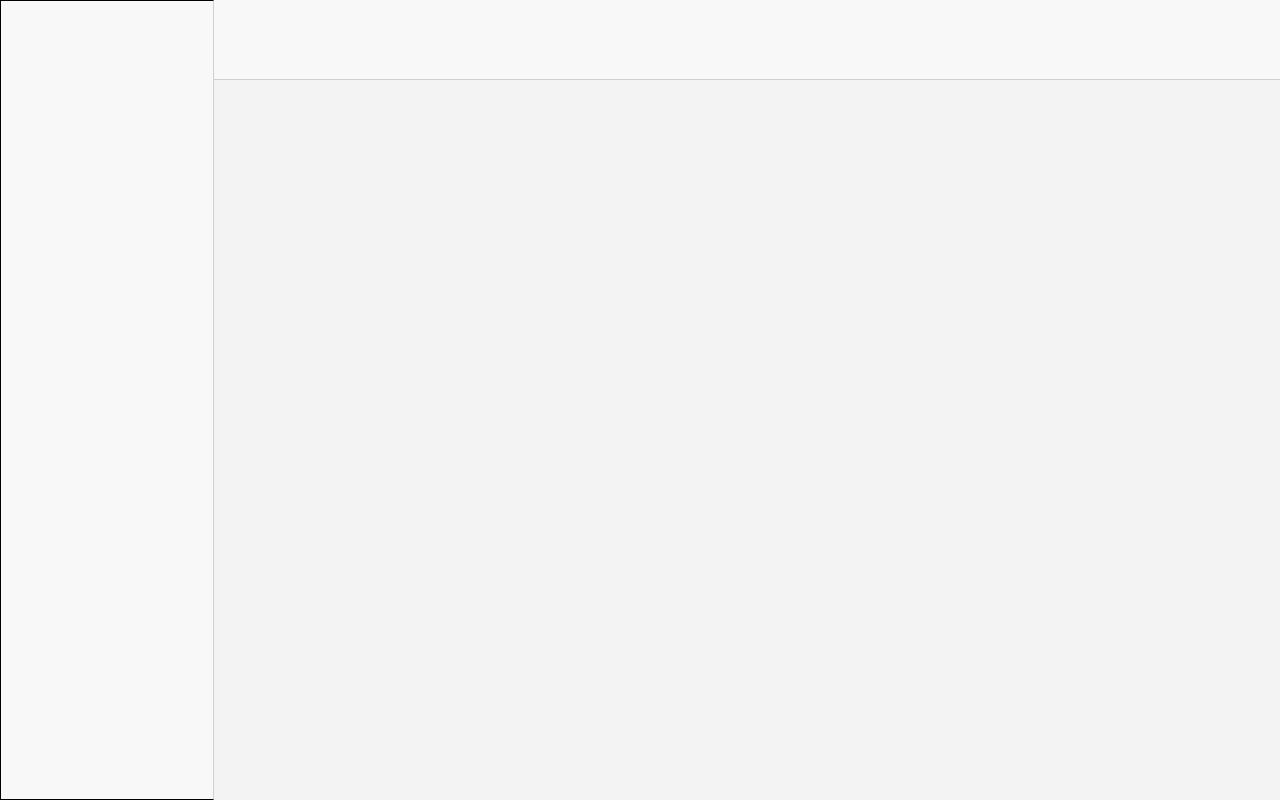
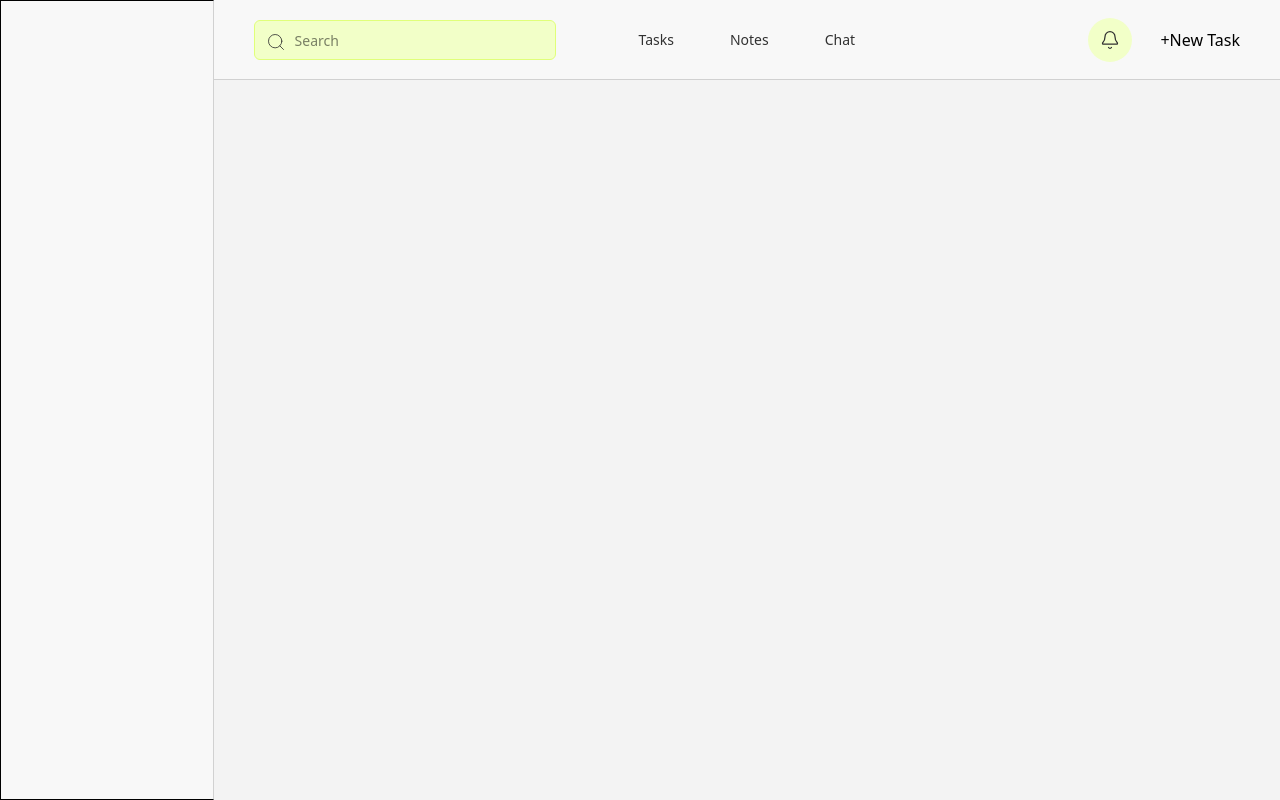
Before and after one commit to Efandio/Proment, a React (Vite) app: page / in a window 1280 px wide. Built offline with nearby package versions, Linux system fonts and the light colour scheme.

Commit message:
main dashboard header

```diff
--- a/src/App.tsx
+++ b/src/App.tsx
@@ -1,3 +1,4 @@
+import DashboardHeader from "./components/DashboardHeader"
 
 
 function App() {
@@ -15,8 +16,8 @@ function App() {
         <div className="w-full h-full">
 
         {/* Header */}
-          <div className="w-full h-[8vh] lg:h-[10vh] bg-CardAndSidebar border-b border-b-LightStroke flex items-center">
-
+          <div className="w-full h-[8vh] lg:h-[10vh] px-10 bg-CardAndSidebar border-b border-b-LightStroke flex items-center">
+            <DashboardHeader />
           </div>
 
         {/* Content */}
--- /dev/null
+++ b/src/components/DashboardHeader.tsx
@@ -0,0 +1,58 @@
+import { Bell, Search } from "lucide-react";
+import MyButton from "./ui/Button";
+
+type MainFeaturesNavigationType = {
+    id: number;
+    title: string;
+    isDisable: boolean;
+}[]
+
+const mainFeaturesNavigation: MainFeaturesNavigationType = [
+    {
+        id: 0,
+        title: "Tasks",
+        isDisable: false,
+    },
+    {
+        id: 1,
+        title: "Notes",
+        isDisable: false,
+    },
+    {
+        id: 2,
+        title: "Chat",
+        isDisable: true,
+    },
+]
+
+
+const DashboardHeader = () => {
+    return (
+        <div className="flex items-center w-full h-full gap-10">
+
+            <div className="w-full h-full flex justify-start items-center">
+                <Search className="absolute text-TextColorLightMode translate-x-3 translate-y-0.5" size={20} color="#313131" strokeWidth={'1'} />
+                <input type="text" name="" id="" className="w-full h-10 bg-SoftPrimary rounded-md placeholder:text-sm px-10 py-3 focus:outline-none border border-PrimaryLight" placeholder="Search" />
+            </div>
+
+            <div className="w-full h-full flex items-center gap-10 text-TextColorLightMode text-sm justify-center">
+                {mainFeaturesNavigation.map((a, i) => (
+                    <a href="" key={i} className={`w-fit h-fit px-2 ${i === a.id ? 'hover:border-b hover:border-b-LightStroke ' : ''}`}>{a.title}</a>
+                ))}
+            </div>
+
+            <div className="w-full h-full flex items-center gap-7 justify-end">
+                    {/* Notification Icon */}
+                <span className="w-fit h-fit rounded-full bg-SoftPrimary px-3 py-3">
+                    <Bell size={20} strokeWidth={1.5} color="#313131" />
+                </span>
+
+                    {/* NewTask Button */}
+                <MyButton buttonType={"button"} size={"small"} variant={"primary"}>+New Task</MyButton>
+            </div>
+
+        </div>
+    )
+}
+
+export default DashboardHeader;
--- a/src/components/ui/Button.tsx
+++ b/src/components/ui/Button.tsx
@@ -6,7 +6,7 @@ export interface ButtonInterface {
 };
 
 export type ButtonType = {
-    label: string;
+    children: React.ReactNode;
     buttonType: "submit" | "button" | "reset" ;
     size: "small" | "medium" | "large";
     variant: "primary" | "soft-primary";
@@ -14,10 +14,10 @@ export type ButtonType = {
 
 type ButtonProps = ButtonType & ButtonInterface
 
-const MyButton: React.FC<ButtonProps> = ({ label, buttonType, onClick }) => {
+const MyButton: React.FC<ButtonProps> = ({ children, buttonType, onClick }) => {
     return (
-        <button type={buttonType} onClick={onClick}>
-            {label}
+        <button type={buttonType} onClick={onClick} className={``}>
+            {children}
         </button>
     )
 };
```
